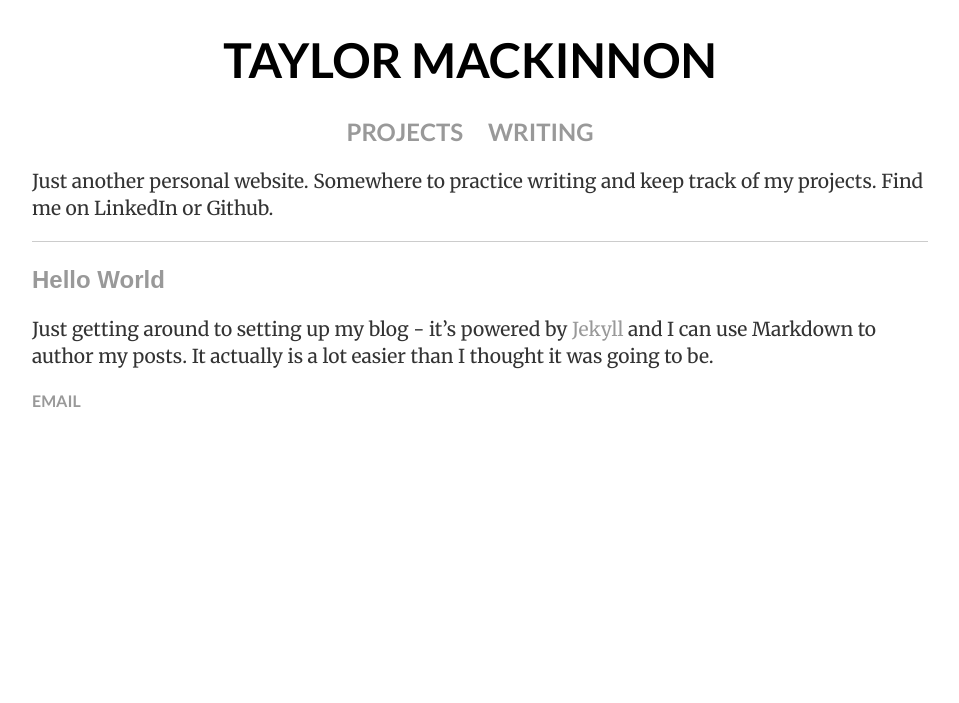
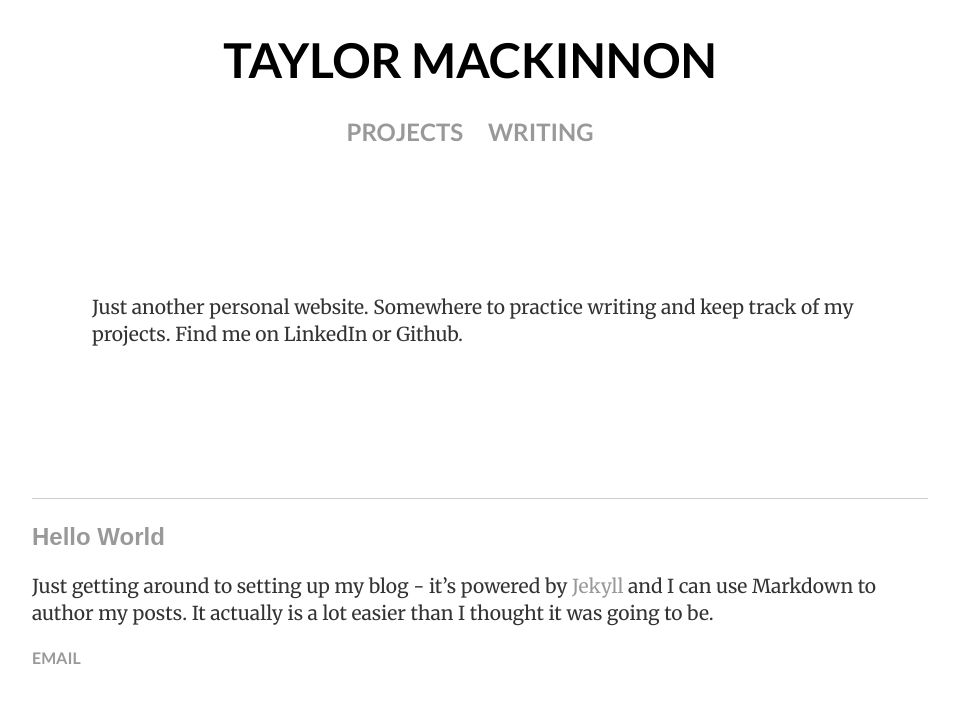
Before and after one commit to taymac/taymac.github.io, a Jekyll site: the page built from index.html, in a window 1280 px wide. Shown: the top 703 px of the page, without its empty margins (160-1119 px from the left). Built offline with Jekyll 4.4.1, drawn with Linux system fonts in a browser that asks for light colours.

Commit message:
Update main.css

```diff
--- a/css/main.css
+++ b/css/main.css
@@ -121,6 +121,10 @@ textarea {
    nav ul li, footer ul li {
        display: inline;
        margin-right: 20px;
+   }
+
+   .welcome {
+      margin: 150px 60px 150px 60px;
    }
 
    .blog-index ul {
```
